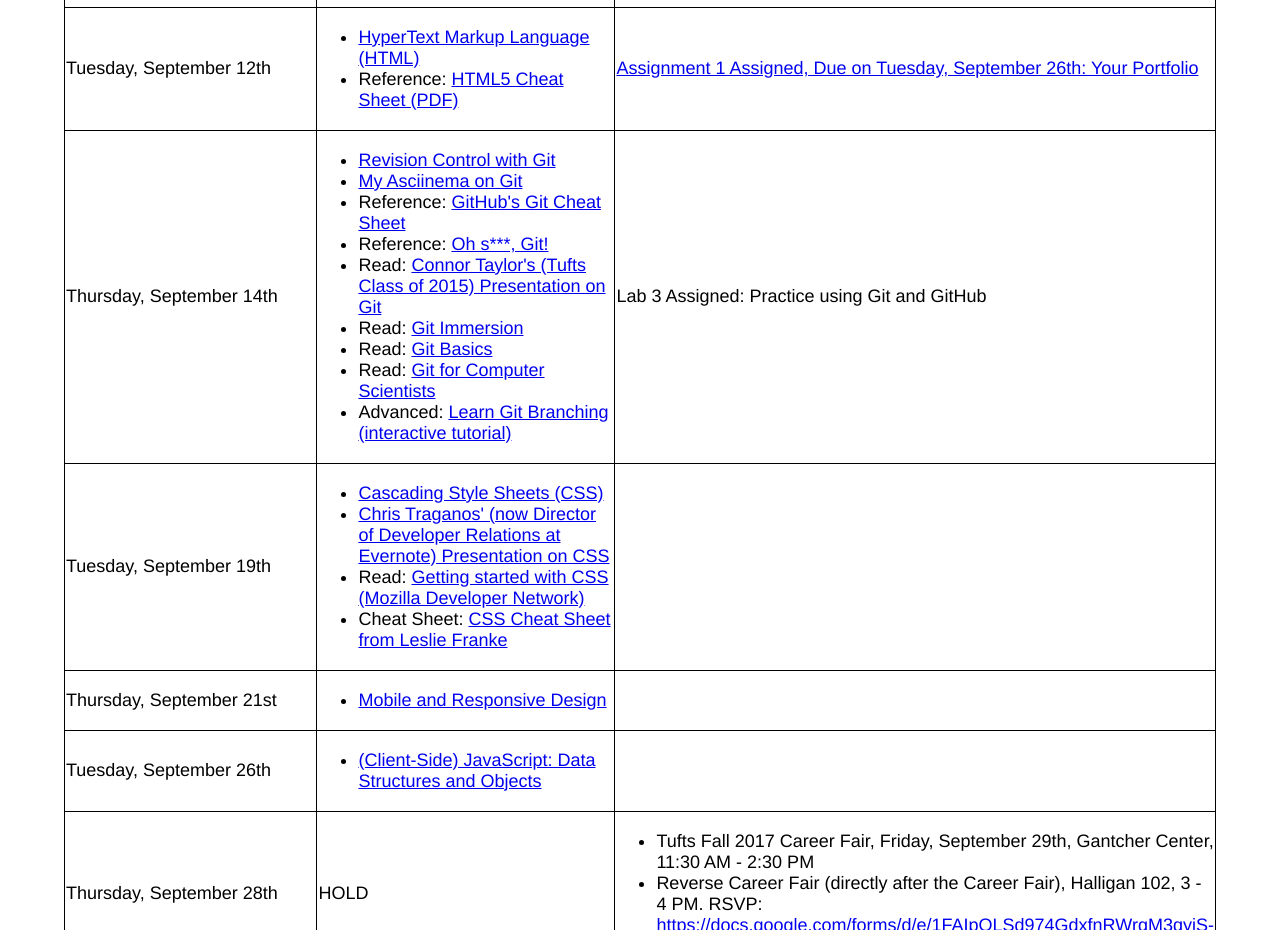
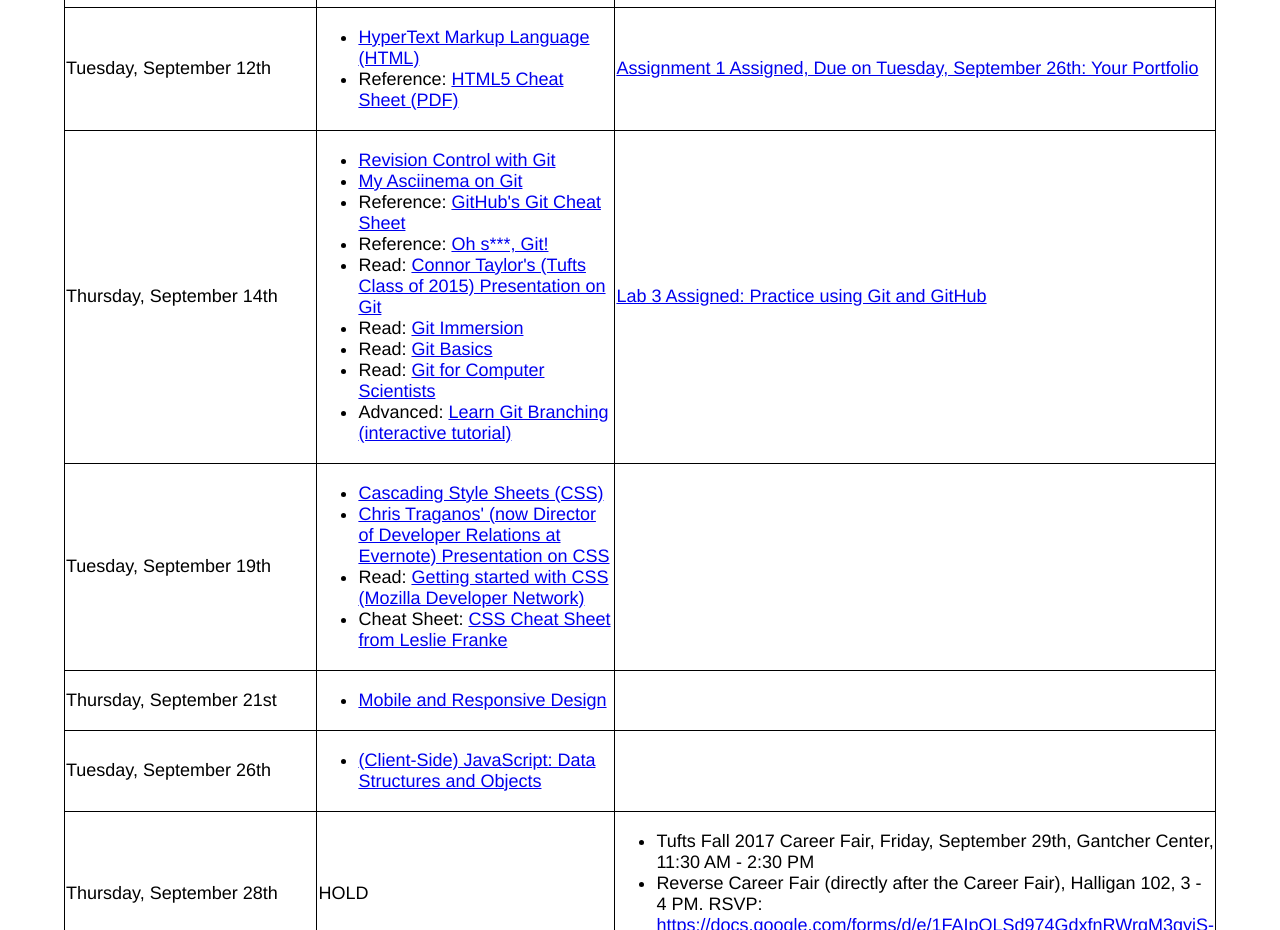
Before and after one commit to zmunro/WebProgramming, a plain HTML site: page index.html in a window 1280 px wide. Shown: the part 2440-3370 px from the top of the page. Drawn offline with Linux system fonts and the light colour scheme.

Commit message:
Posted Git lab

```diff
--- a/index.html
+++ b/index.html
@@ -151,7 +151,7 @@
 		<li>Advanced: <a href="http://learngitbranching.js.org" target="_blank">Learn Git Branching (interactive tutorial)</a></li>
 	</ul>
 </td>
-<td>Lab 3 Assigned: Practice using Git and GitHub</td>
+<td><a href="assignments/lab-git.html">Lab 3 Assigned: Practice using Git and GitHub</a></td>
 </tr>
 <tr>
 <td>Tuesday, September 19th</td>
```
